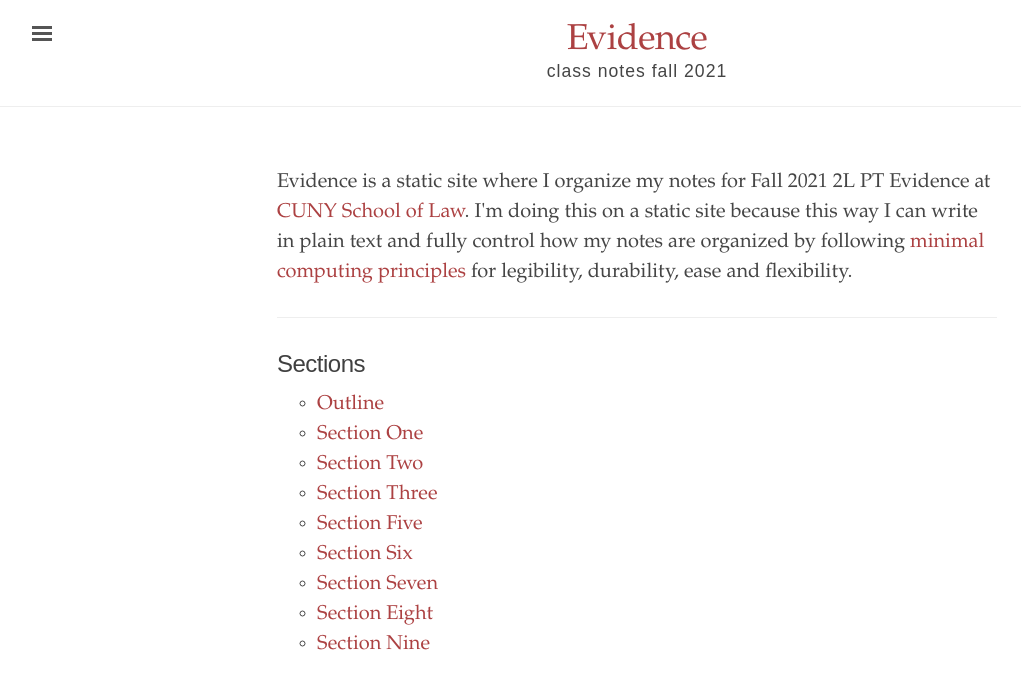
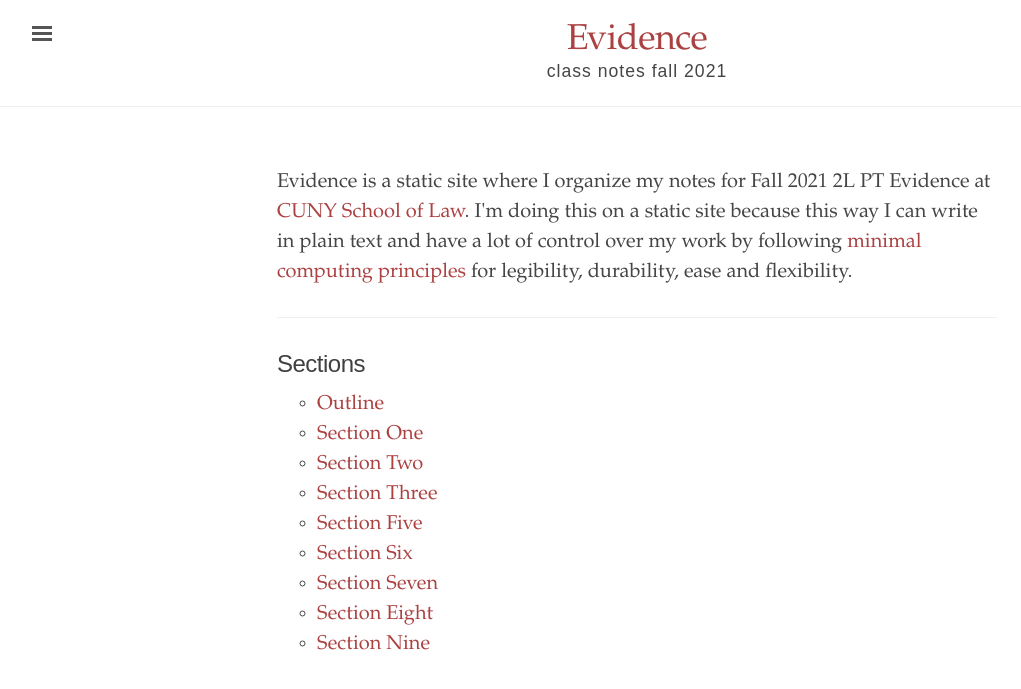
Before and after one commit to binipringle/right-to-be-forgotten, a Jekyll site: the page built from index.html, in a window 1280 px wide. Shown: the top 689 px of the page, without its empty margins (3-1024 px from the left). Built offline with Jekyll 4.4.1, drawn with Linux system fonts in a browser that asks for light colours.

Commit message:
deleted github generated license and edited index to see if now site will build on gh pages

```diff
--- a/index.html
+++ b/index.html
@@ -5,7 +5,7 @@ title: "Evidence"
 <div class="introduction">
 <p>
 
-  Evidence is a static site where I organize my notes for Fall 2021 2L PT Evidence at <a href="https://www.law.cuny.edu/">CUNY School of Law</a>. I'm doing this on a static site because this way I can write in plain text and fully control how my notes are organized by following <a href="http://go-dh.github.io/mincomp/">minimal computing principles</a> for legibility, durability, ease and flexibility.
+  Evidence is a static site where I organize my notes for Fall 2021 2L PT Evidence at <a href="https://www.law.cuny.edu/">CUNY School of Law</a>. I'm doing this on a static site because this way I can write in plain text and have a lot of control over my work by following <a href="http://go-dh.github.io/mincomp/">minimal computing principles</a> for legibility, durability, ease and flexibility.
 </p>
 </div>
 
```
Also changed, not shown: 1 other file.
